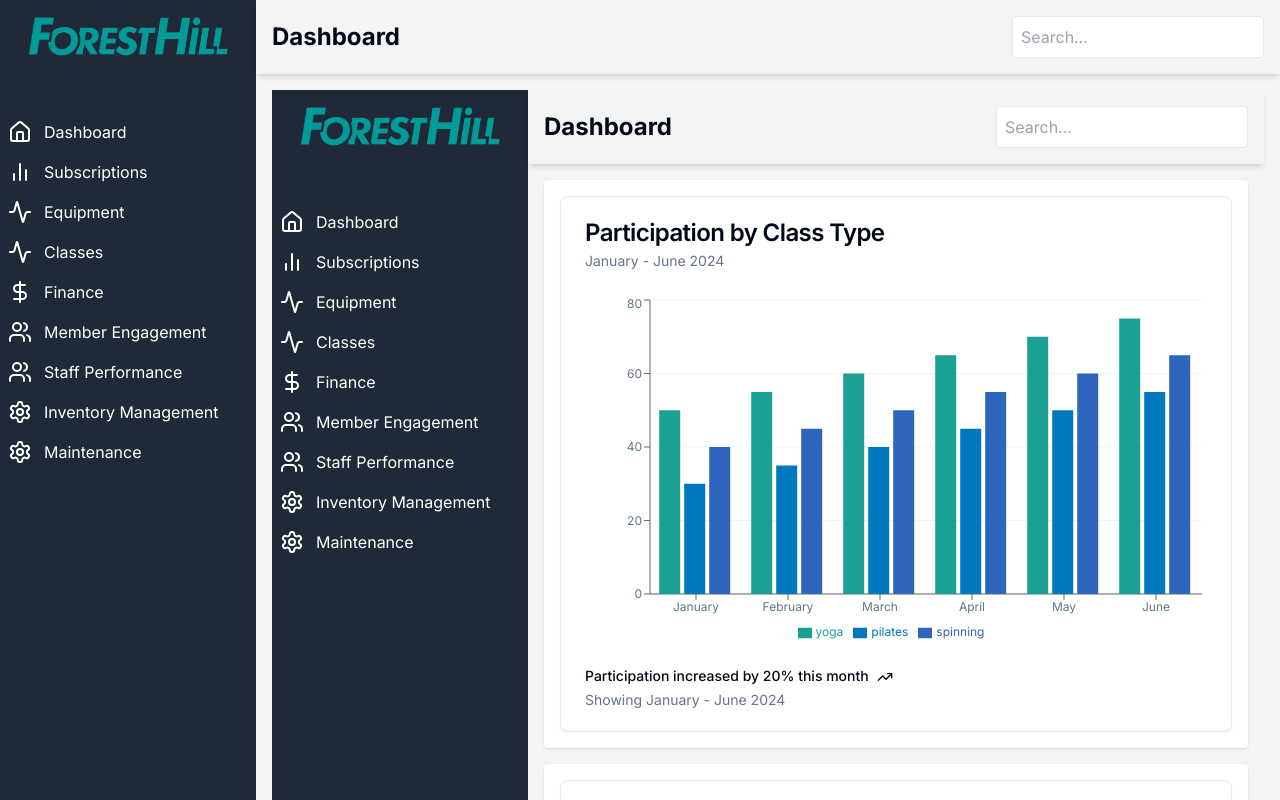
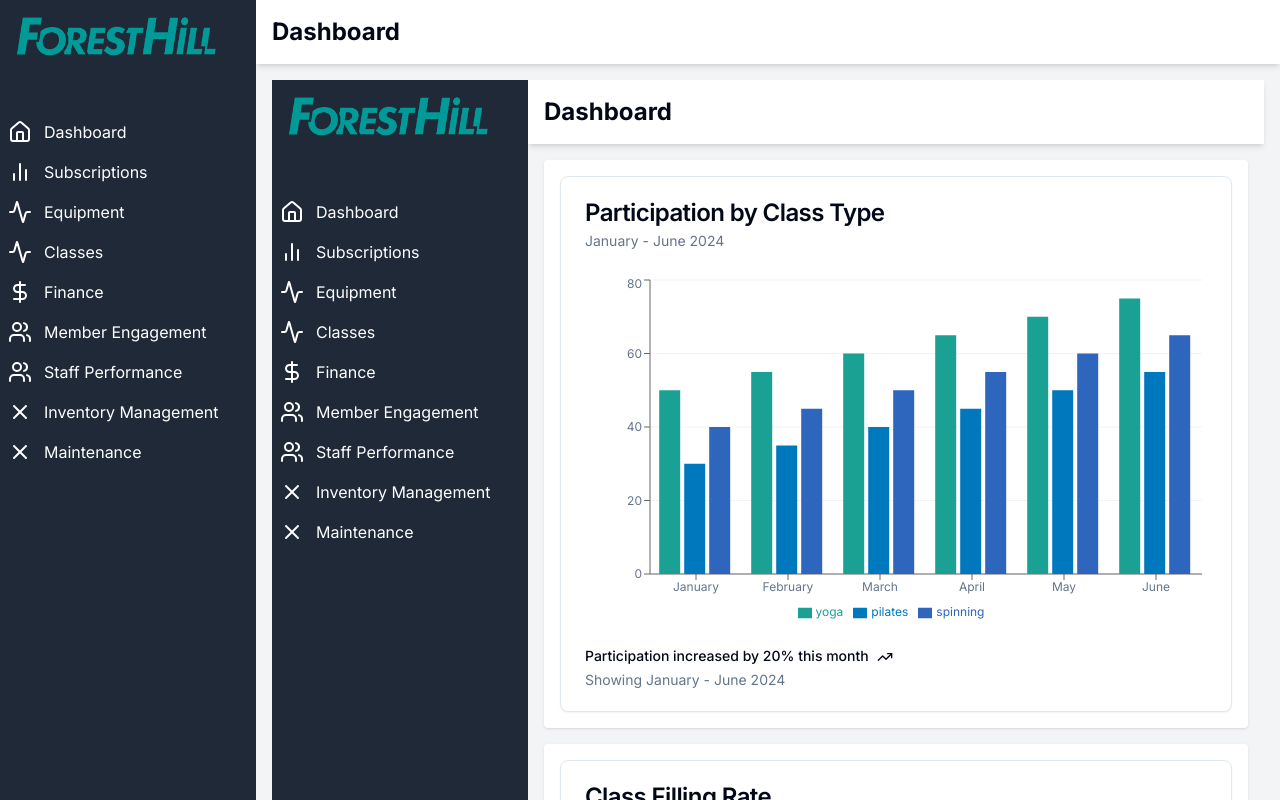
Before and after one commit to AmineAffif/forest-hill-2, a Next.js app: page /classes in a window 1280 px wide. Built offline with nearby package versions, Linux system fonts and the light colour scheme.

Commit message:
responsive sidebar

```diff
--- a/app/layout.tsx
+++ b/app/layout.tsx
@@ -1,31 +1,23 @@
-import type { Metadata } from "next";
 import { Inter } from "next/font/google";
 import "./globals.css";
-import Sidebar from "../components/Sidebar";
-import Header from "../components/Header";
+import RootLayoutClient from "../components/RootLayoutClient";
 
 const inter = Inter({ subsets: ["latin"] });
 
-export const metadata: Metadata = {
+export const metadata = {
   title: "Create Next App",
   description: "Generated by create next app",
 };
 
 export default function RootLayout({
   children,
-}: Readonly<{
+}: {
   children: React.ReactNode;
-}>) {
+}) {
   return (
     <html lang="en">
       <body className={inter.className}>
-        <div className="flex h-screen bg-gray-100">
-          <Sidebar />
-          <div className="flex-1 flex flex-col">
-            <Header />
-            <main className="p-4 overflow-auto grid gap-4">{children}</main>
-          </div>
-        </div>
+        <RootLayoutClient>{children}</RootLayoutClient>
       </body>
     </html>
   );
--- a/components/Header.tsx
+++ b/components/Header.tsx
@@ -1,16 +1,13 @@
 import React from "react";
+import { Menu } from "lucide-react";
 
-const Header = () => {
+const Header = ({ toggleSidebar }: { toggleSidebar: any }) => {
   return (
-    <header className="bg-gray-100 p-4 flex justify-between items-center shadow-md">
+    <header className="bg-white shadow-md p-4 flex items-center justify-between">
+      <button className="md:hidden" onClick={toggleSidebar}>
+        <Menu className="h-6 w-6" />
+      </button>
       <h1 className="text-2xl font-bold">Dashboard</h1>
-      <div>
-        <input
-          type="text"
-          placeholder="Search..."
-          className="p-2 border rounded"
-        />
-      </div>
     </header>
   );
 };
--- /dev/null
+++ b/components/RootLayoutClient.tsx
@@ -0,0 +1,26 @@
+"use client";
+
+import React, { useState } from "react";
+import Sidebar from "./Sidebar";
+import Header from "./Header";
+
+export default function RootLayoutClient({
+  children,
+}: {
+  children: React.ReactNode;
+}) {
+  const [sidebarOpen, setSidebarOpen] = useState(false);
+
+  return (
+    <div className="flex h-screen bg-gray-100">
+      <Sidebar
+        isOpen={sidebarOpen}
+        toggleSidebar={() => setSidebarOpen(!sidebarOpen)}
+      />
+      <div className="flex-1 flex flex-col">
+        <Header toggleSidebar={() => setSidebarOpen(!sidebarOpen)} />
+        <main className="p-4 overflow-auto grid gap-4">{children}</main>
+      </div>
+    </div>
+  );
+}
--- a/components/Sidebar.tsx
+++ b/components/Sidebar.tsx
@@ -1,25 +1,31 @@
 import React from "react";
-import {
-  Home,
-  BarChart2,
-  Activity,
-  DollarSign,
-  Users,
-  Settings,
-} from "lucide-react";
+import { Home, BarChart2, Activity, DollarSign, Users, X } from "lucide-react";
 import Link from "next/link";
 import Image from "next/image";
 
-const Sidebar = () => {
+const Sidebar = ({
+  isOpen,
+  toggleSidebar,
+}: {
+  isOpen: boolean;
+  toggleSidebar: () => void;
+}) => {
   return (
-    <aside className="w-64 h-full bg-gray-800 text-white">
-      <div className="p-4 flex justify-center items-center w-full">
+    <aside
+      className={`fixed inset-y-0 left-0 transform ${
+        isOpen ? "translate-x-0" : "-translate-x-full"
+      } md:relative md:translate-x-0 w-64 bg-gray-800 text-white transition-transform duration-300 ease-in-out z-50`}
+    >
+      <div className="p-4 flex justify-between items-center w-full">
         <Image
           src="/forest-hill-logo.png"
           alt="Forest Hill Logo"
           width={200}
           height={200}
         />
+        <button className="md:hidden" onClick={toggleSidebar}>
+          <X className="text-white" />
+        </button>
       </div>
       <nav className="mt-10">
         <Link href="/" className="flex items-center p-2 hover:bg-gray-700">
@@ -65,13 +71,13 @@ const Sidebar = () => {
           href="/inventory-management"
           className="flex items-center p-2 hover:bg-gray-700"
         >
-          <Settings className="mr-3" /> Inventory Management
+          <X className="mr-3" /> Inventory Management
         </Link>
         <Link
           href="/maintenance"
           className="flex items-center p-2 hover:bg-gray-700"
         >
-          <Settings className="mr-3" /> Maintenance
+          <X className="mr-3" /> Maintenance
         </Link>
       </nav>
     </aside>
```
